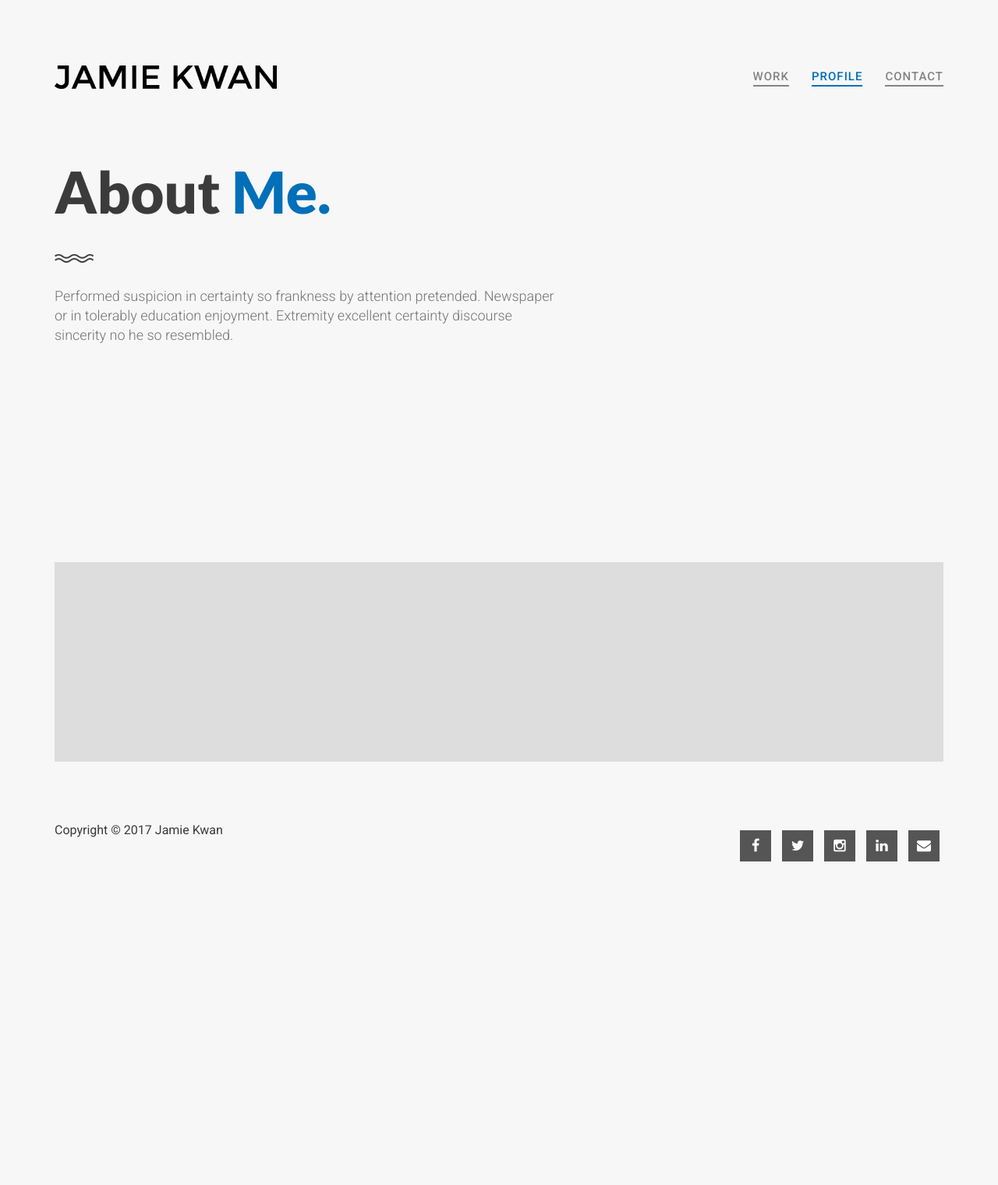
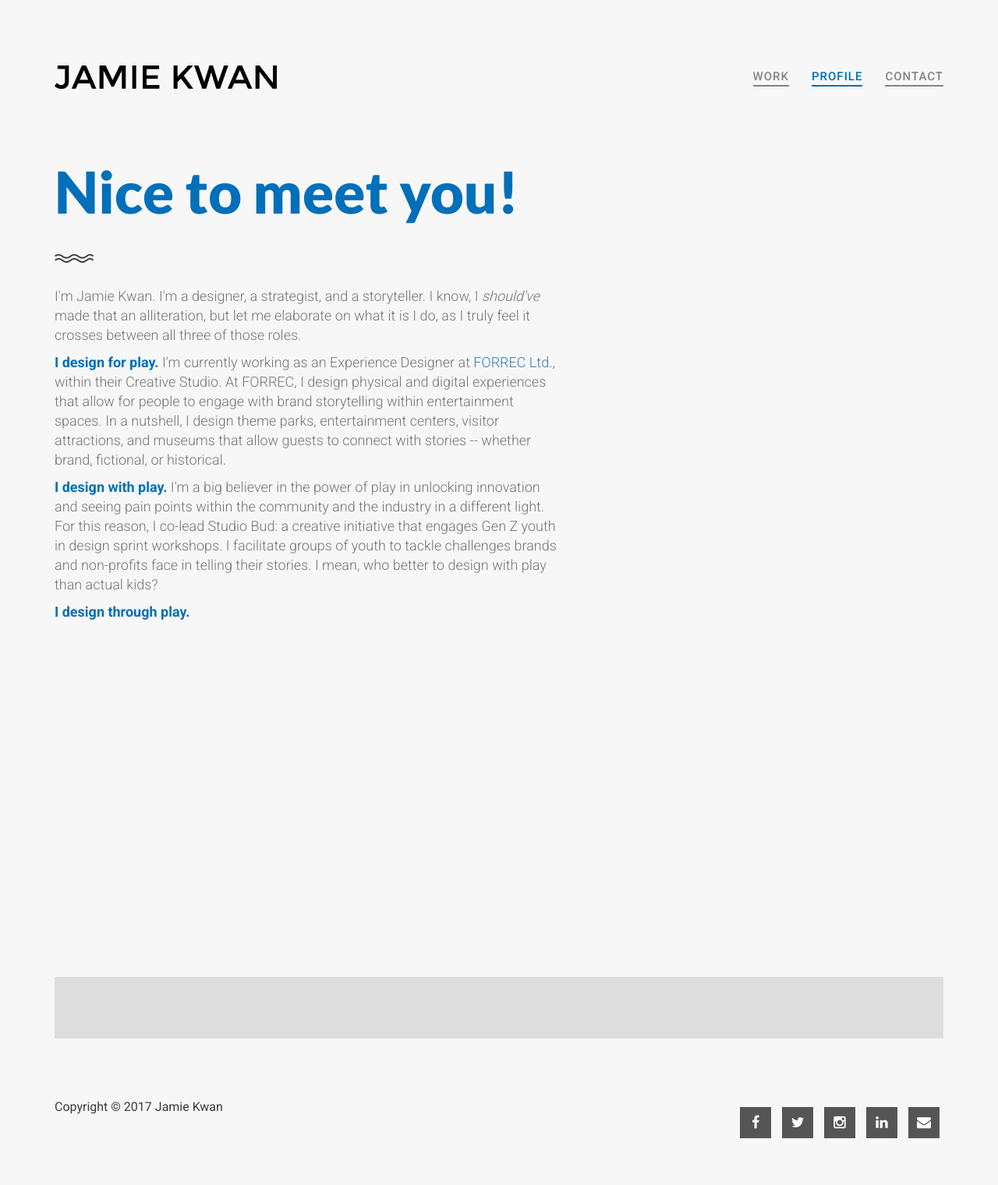
Before and after one commit to jmk91/jamiemkwan, a Jekyll site: the page profile.html, which Jekyll copies as it is, in a window 1280 px wide. Shown: the whole page at 78% size. Built offline with Jekyll 4.4.1, drawn with Linux system fonts in a browser that asks for light colours; nearby versions of some CDN libraries; before the commit the page ends 1165 px from its top, so only the background shows below that.

Commit message:
update profile

```diff
--- a/css/theme.css
+++ b/css/theme.css
@@ -838,7 +838,7 @@ hr {
 .social-icons a:hover {
   color: #fff;
 }
-@media (max-width: 750px) {
+@media (max-width: 900px) {
   .copyright { text-align: center; }
   .social-icons { text-align: center; }
 }
--- a/profile.html
+++ b/profile.html
@@ -102,9 +102,12 @@
             <div class="container">
                 <div class="row">
                     <div class="col-md-7 col-xs-12">
-                        <h1>About <span class="theme-color">Me.</span></h1>
+                        <h1><span class="theme-color">Nice to meet you!</span></h1>
                         <img src="images/branding-border.png" alt="" class="heading-border">
-                        <p>Performed suspicion in certainty so frankness by attention pretended. Newspaper or in tolerably education enjoyment. Extremity excellent certainty discourse sincerity no he so resembled.</p>
+                        <p>I'm Jamie Kwan. I'm a designer, a strategist, and a storyteller. I know, I <i>should've</i> made that an alliteration, but let me elaborate on what it is I do, as I truly feel it crosses between all three of those roles.</p>
+                        <p><b><span class="theme-color">I design for play.</span></b> I'm currently working as an Experience Designer at <a href="http://www.forrec.com" target="_blank">FORREC Ltd.</a>, within their Creative Studio. At FORREC, I design physical and digital experiences that allow for people to engage with brand storytelling within entertainment spaces. In a nutshell, I design theme parks, entertainment centers, visitor attractions, and museums that allow guests to connect with stories -- whether brand, fictional, or historical.</p>
+                        <p><b><span class="theme-color">I design with play.</span></b> I'm a big believer in the power of play in unlocking innovation and seeing pain points within the community and the industry in a different light. For this reason, I co-lead Studio Bud: a creative initiative that engages Gen Z youth in design sprint workshops. I facilitate groups of youth to tackle challenges brands and non-profits face in telling their stories. I mean, who better to design with play than actual kids?</p>
+                        <p><b><span class="theme-color">I design through play.</span></b></p>
                     </div>
                 </div>
             </div>
```
